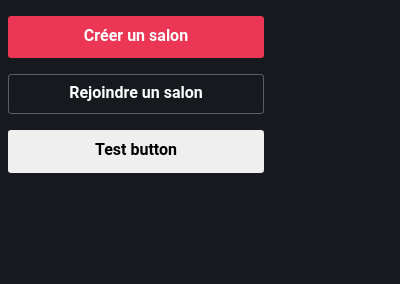
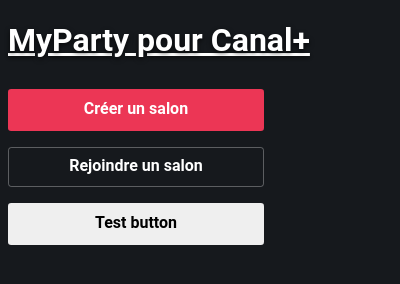
Before and after one commit to ArthurDelamare/party, a browser extension: page extension/popup.html in a window 400 px wide. Drawn offline with Linux system fonts and the light colour scheme.

Commit message:
feat: popup title

```diff
--- a/extension/popup.css
+++ b/extension/popup.css
@@ -1,5 +1,12 @@
 body {
   background-color: #16191d;
+}
+
+h1 {
+  color: white;
+  text-shadow: 0 0.1rem 0.3rem rgb(0 0 0 / 70%);
+  font-family: Hind,San Francisco,Roboto,Arial,sans-serif;
+  text-decoration: underline;
 }
 
 button {
@@ -11,6 +18,7 @@
   font-size: 1rem;
   font-family: Hind,San Francisco,Roboto,Arial,sans-serif;
   margin: 0.5rem 0;
+  cursor: pointer;
 }
 
 .button-primary {
--- a/extension/popup.html
+++ b/extension/popup.html
@@ -5,6 +5,8 @@
     <link rel="stylesheet" href="popup.css">
   </head>
   <body>
+    <h1>MyParty pour Canal+</h1>
+
     <div>
       <button class="button-primary">Créer un salon</button>
     </div>
```
